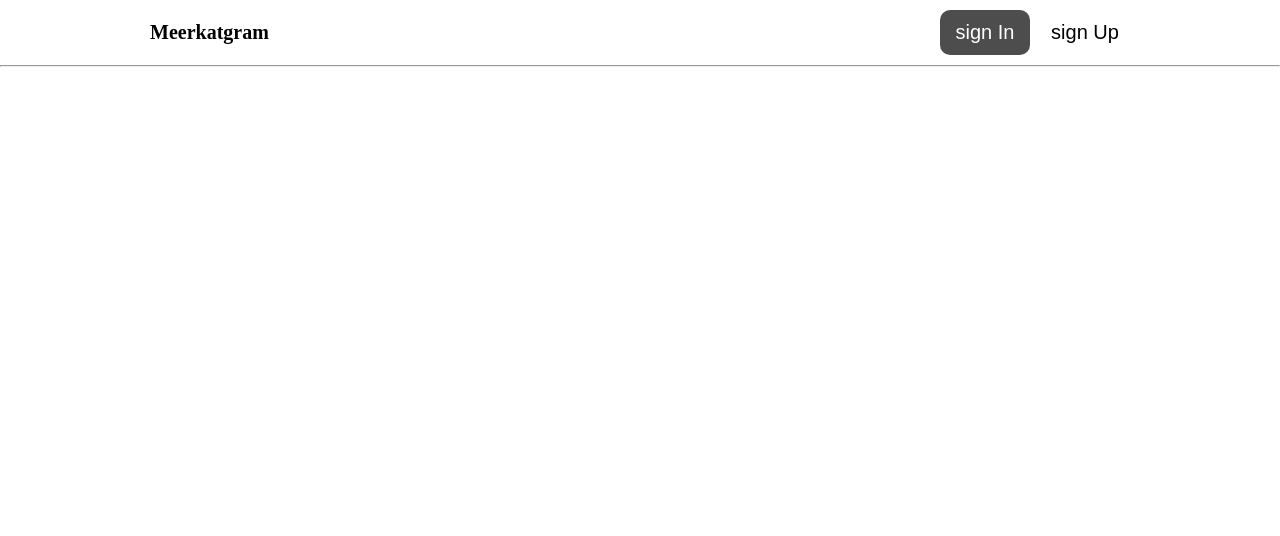
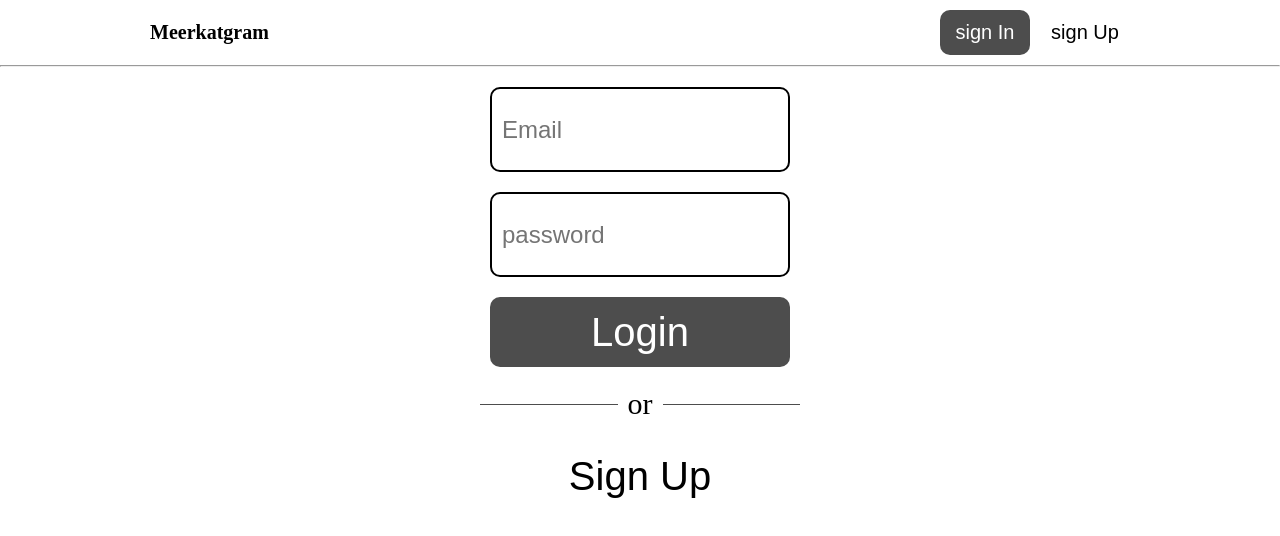
Before and after one commit to 1015bean/msa4-meerkatgram-client, a Vue app: page /login in a window 1280 px wide. Shown: the top 536 px of the page. Built offline with nearby package versions, Linux system fonts and the light colour scheme.

Commit message:
260528 [develope] 로그인 작업중

```diff
--- a/src/api/myAxios.js
+++ b/src/api/myAxios.js
@@ -3,6 +3,11 @@
 const myAxios = axios.create({
   // Axios 호출 시, url 가장 앞부분을 미리 저장해두고 재사용
   baseURL: import.meta.env.VITE_API_BASE_URL,
+
+  // header(http통신 시 설정부분): 데이터 보낼 때 JSON타입으로 보냅시다
+  headers: {
+    'Content-Type': 'application/json',
+  },
 
   // 크로스 도메인(서로 다른 도메인; 프론트와 백의 도메인 주소가 서로 다를 경우)에 요청을 보낼 때
   // , credential 정보를 담아서 보낼지 여부를 설정
--- a/src/components/Header.vue
+++ b/src/components/Header.vue
@@ -1,33 +1,47 @@
 <script setup>
 import { ref } from 'vue';
 import MyButton from './button/MyButton.vue';
+import { useRouter } from 'vue-router';
+import { useAuthStore } from '../store/auth/useAuthStore.js';
 
-// todo: 로그인 추가시 변경 필요 START
-const isloggedIn = ref(false);
-// todo: 로그인 추가시 변경 필요 END
+const authStore = useAuthStore();
+const router = useRouter();
+
+//  로그인 화면으로 이동하는 함수
+const redirectLogin = () => {
+  // .replace: url을 히스토리 스택에 추가하지 않고 이동
+  // .push: 히스토리 남기고 이동
+  router.push('/login');
+}
+
+//  메인화면으로 이동하는 함수
+const redirectMain = () => {
+  router.push('/posts');
+}
 </script>
 
 <template>
   <div class="header">
     <div class="title-box">
-      <h1 class="title">Meerkatgram</h1>
+      <h1 class="title" @click="redirectMain">Meerkatgram</h1>
     </div>
       <div class="btn-box">
         <!-- props: 자식:MyButton에 이런 속성으로 하여라 하고 지시(데이터 전달) -->
         <MyButton
-          v-if="!isloggedIn"
+          v-if="!authStore.isLoggedIn"
+          @click="redirectLogin"
           :content="'sign In'"
           :color="'gray'"
           :size="'small'"
           />
           <MyButton
-          v-if="!isloggedIn"
+          v-if="!authStore.isLoggedIn"
           :content="'sign Up'"
           :color="'white'"
           :size="'small'"
           />
           <MyButton
-          v-if="isloggedIn"
+          v-if="authStore.isLoggedIn"
           :content="'Logout'"
           :color="'black'"
           :size="'small'"
@@ -50,6 +64,7 @@
 
 .title {
   font-size: 20px;
+  cursor: pointer;
 }
 
 .btn-box {
--- /dev/null
+++ b/src/components/decoration/MyStrikeThroughBehindeWord.vue
@@ -0,0 +1,27 @@
+<script setup>
+const props= defineProps({
+  'content' : String,
+});
+</script>
+
+<template>
+  <span>{{ props.content }}</span>
+</template>
+
+<style scoped>
+span {
+  min-width: 320px;
+  display: flex;
+  align-items: center;
+  color: var(--personal-color-black);
+  font-size: 30px;
+  gap: 10px;
+}
+
+span::before, span::after {
+  content: "";
+  flex: 1;
+  height: 1px;
+  background-color: var(--personal-color-gray);
+}
+</style>
--- /dev/null
+++ b/src/components/input/MyInput.vue
@@ -0,0 +1,37 @@
+<script setup>
+// 자식 컴포넌트 props 보내줌: 부모들 편하신대로 가져다 쓰세요~
+
+const props = defineProps({
+  'type': String,
+  'placeholder': String,
+  'readonly': Boolean,
+  'required': Boolean,
+});
+
+// v-model로 들어온 데이터를 다시 부모(Login컴포넌트)로 보냄
+const model = defineModel();
+</script>
+
+<template>
+  <input
+    :type="props.type"
+    :readonly="props.readonly"
+    :required="props.required"
+    :placeholder="props.placeholder"
+    v-model="model"
+  >
+</template>
+
+<style scoped>
+input {
+  width: 300px;
+  height: 85px;
+  font-size: 24px;
+  outline: none;
+  border: 2px solid var(--personal-color-black);
+  border-radius: 10px;
+  padding: 0 10px;
+  display: flex;
+  align-items: center;
+}
+</style>
--- /dev/null
+++ b/src/pages/auth/Login.vue
@@ -0,0 +1,77 @@
+<script setup>
+import { reactive } from 'vue';
+import MyButton from '../../components/button/MyButton.vue';
+import MyInput from '../../components/input/MyInput.vue';
+import MyStrikeThroughBehindeWord from '../../components/decoration/MyStrikeThroughBehindeWord.vue';
+import { useAuthStore } from '../../store/auth/useAuthStore.js';
+import { useRouter } from 'vue-router';
+
+const authStore = useAuthStore();
+const router = useRouter();
+
+// 자식(<MyInput>)으로부터 받아야하므로 데이터바인딩 객체:reactive() 사용
+const loginForm = reactive({
+  email: '',
+  password: '',
+})
+
+// form @submit 시 실행할 함수
+const handleSubmit = async () => {
+  await authStore.login(loginForm);
+  router.replace('/posts');
+}
+</script>
+
+<template>
+  <!-- @submit.prevent = event.preventDefault(): 기본 동작 실행x, 대신 원하는 함수 실행 -->
+<form @submit.prevent="handleSubmit">
+
+  <!--
+    <MyInput> 컴포넌트 그대로 가져와서 쓸게요~
+    v-model: input 태그와 연결됨 = 실제로는 Login컴포넌트가 아니라 MyInput컴포넌트에 정보 입력되는 중
+    -->
+  <MyInput
+    :type="'email'"
+    :placeholder="'Email'"
+    :readonly="false"
+    :required="true"
+    v-model="loginForm.email"
+  ></MyInput>
+
+  <MyInput
+    :type="'password'"
+    :placeholder="'password'"
+    :readonly="false"
+    :required="true"
+    v-model="loginForm.password"
+  ></MyInput>
+
+  <MyButton
+  :btnType="'submit'"
+  :color="'gray'"
+  :size="'middle'"
+  :content="'Login'"
+  />
+
+  <MyStrikeThroughBehindeWord
+    :content="'or'"
+  />
+
+  <MyButton
+    :btnType="'button'"
+    :color="'white'"
+    :size="'middle'"
+    :content="'Sign Up'"
+  />
+</form>
+</template>
+
+<style scoped>
+form {
+  padding: 20px 0;
+  display: flex;
+  flex-direction: column;
+  align-items: center;
+  gap: 20px;
+}
+</style>
--- a/src/pages/posts/PostIndex.vue
+++ b/src/pages/posts/PostIndex.vue
@@ -1,5 +1,5 @@
 <script setup>
-import { onBeforeMount, ref } from 'vue';
+import { onBeforeMount, onBeforeUnmount, ref } from 'vue';
 import MyButton from '../../components/button/MyButton.vue';
 import usePostIndexStore from '../../store/post/usePostIndexStore';
 
@@ -51,6 +51,9 @@
 // 라이프 사이클: 화면 랜딩 시 메소드 실행
 onBeforeMount(postIndexStore.getPostPagination);
 
+// 라이프 사이클: 화면 꺼질 때 postIndex 변수값 초기화
+onBeforeUnmount(postIndexStore.clearPostIndex);
+
 </script>
 
 <template>
--- a/src/routes/router.js
+++ b/src/routes/router.js
@@ -1,6 +1,7 @@
 import PostIndex from "../pages/posts/PostIndex.vue";
 import { createRouter, createWebHistory } from "vue-router";
 import MyError from "../pages/errors/MyError.vue";
+import Login from "../pages/auth/Login.vue";
 
  // **route(라우트): URL경로(path)와 화면(컴포넌트)을 연결해주는 규칙**
   // => 이 url일 때, 이 컴포넌트를 출력하시오
@@ -8,6 +9,11 @@
   {
     path: '/',
     redirect: '/posts'
+  },
+  // 인증 관련
+  {
+    path: '/login',
+    component: Login,
   },
   // 게시글 관련
   {
--- /dev/null
+++ b/src/store/auth/useAuthStore.js
@@ -0,0 +1,57 @@
+import { defineStore } from "pinia";
+import { ref } from "vue";
+import myAxios from "../../api/myAxios";
+import useMyErrorStore from "../errors/useMyErrorStore";
+
+export const useAuthStore = defineStore('authStore', () => {
+  // State
+  const isLoggedIn = ref(false);
+  const accessToken = ref('');
+  const userInfo = ref(null);
+
+  // Getters
+
+  // Actions
+
+    // 인증정보 초기화
+  const clearAuthStore = () => {
+    isLoggedIn.value = false;
+    accessToken.value = '';
+    userInfo.value = null;
+  }
+
+    // 리퀘스트받은 정보로 DB데이터 불러오기
+  const login = async (loginForm) => {
+    try{
+      const url = '/api/login';
+
+      const res = await myAxios.post(url, loginForm);
+      const data = res.data.data;
+      accessToken.value = data.accessToken;
+      userInfo.value = data.user;
+      isLoggedIn.value = true;
+
+    } catch(error) {
+      if(error.response) {
+        if(error.response.data.code === 'E01') {
+          alert(error.response.data.data);
+          return;
+        }
+      }
+
+      useMyErrorStore().setErrorInfo(error);
+    }
+  }
+
+  return {
+    // stare
+    isLoggedIn,
+    accessToken,
+    userInfo,
+
+    // getters
+
+    // actions
+    login,
+  }
+});
--- a/src/store/post/usePostIndexStore.js
+++ b/src/store/post/usePostIndexStore.js
@@ -17,6 +17,12 @@
   const getNextPageNumber = computed(() => currentPage.value + 1);
 
   // 3. Acttions (function, state 변경 & 로직 실행 메소드)
+  const clearPostIndex = () => {
+    items.value = [];
+    isLastPage.value = false;
+    currentPage.value = 0;
+  }
+
   const getPostPagination = async (page = 1) => {
 
     // 가장 마지막 페이지가 아닐 경우만 실행
@@ -53,6 +59,7 @@
     getNextPageNumber,
 
     //actions
+    clearPostIndex,
     getPostPagination,
   }
 });
```
